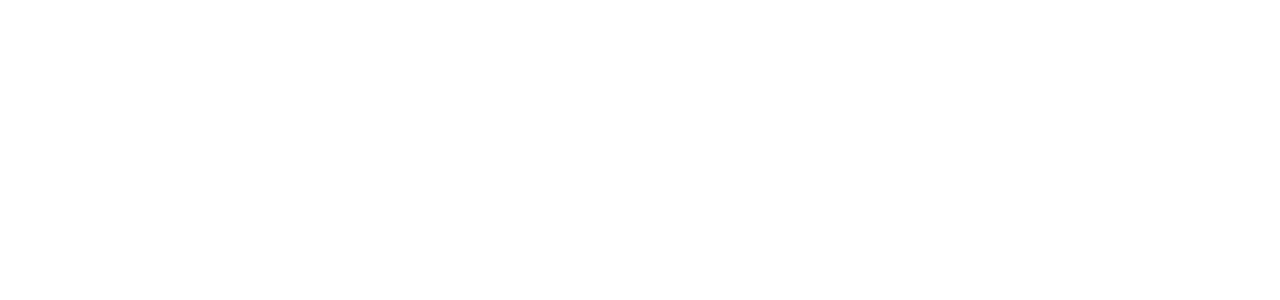
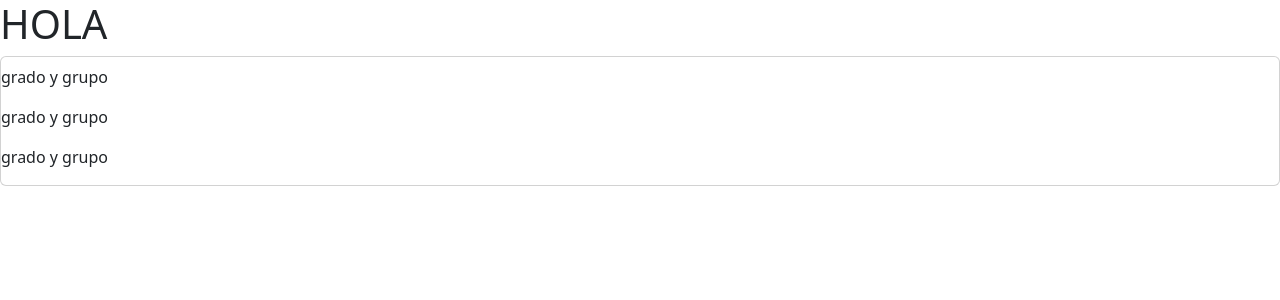
Before and after one commit to chus-stark/practica1, a PHP site: page / in a window 1280 px wide. Before the commit the part shown is empty. Shown: the top 300 px of the page. Run offline with PHP 8.4, Linux system fonts and the light colour scheme.

Commit message:
Agrego una presentacion el index

```diff
--- a/index.php
+++ b/index.php
@@ -22,7 +22,15 @@
         <header>
             <!-- place navbar here -->
         </header>
-        <main></main>
+        <main>
+            <h1>HOLA</h1>
+            <div class="card">
+                <h4 class="card-img-top"></h4>
+                <p class=""> grado y grupo </p>
+                <p class=""> grado y grupo </p>
+                <p class=""> grado y grupo </p>
+            </div>
+        </main>
         <footer>
             <!-- place footer here -->
         </footer>
```
Also changed, not shown: README.md (added).
